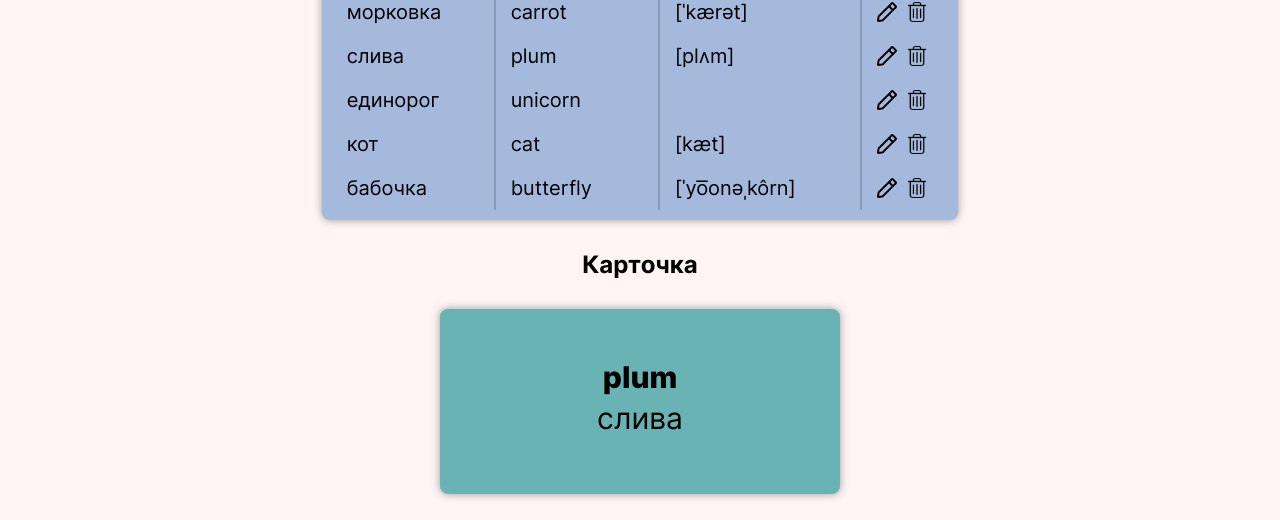
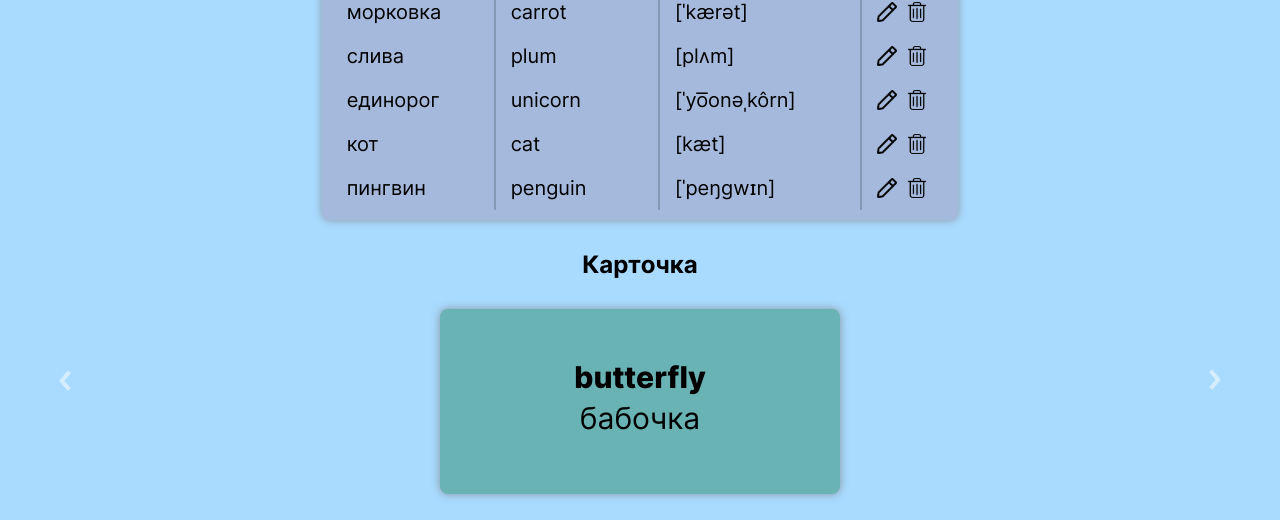
Before and after one commit to bittermil/learn-words-app-in-process, a React (Create React App) app in the folder words/: page / in a window 1280 px wide. Shown: the part 420-940 px from the top of the page. Built offline with nearby package versions, Linux system fonts and the light colour scheme.

Commit message:
slider added

```diff
--- a/words/src/App.js
+++ b/words/src/App.js
@@ -1,7 +1,7 @@
 import './App.css'
 import React from 'react'
 import WordList from './components/Wordlist';
-import Wordcard from './components/Wordcard';
+import WordcardSlider from './components/WordcardSlider';
 import Header from './components/Header';
 import Footer from './components/Footer';
 
@@ -13,7 +13,7 @@ function App() {
           <WordList/>
 
           <h2>Карточка</h2>
-          <Wordcard english={"plum"} russian={"слива"} transcription={"[plʌm]"} front></Wordcard>
+          <WordcardSlider></WordcardSlider>
         </main>
         <Footer/>
     </div>
--- a/words/src/components/Wordcard.jsx
+++ b/words/src/components/Wordcard.jsx
@@ -6,6 +6,7 @@ let cx = classNames.bind(styles);
 
 function Card(props) {
   const [flipped, setSide] = useState("false");
+  console.log(props);
 
   const toggleClass = () => {
     setSide(!flipped);
@@ -15,9 +16,12 @@ function Card(props) {
     flipped: flipped,
   });
 
+  let isCardDisplay = cx("container", {
+    active: props.order === props.index,
+  });
+
   return (
-    <>
-      <div className={styles.container}>
+    <div className={isCardDisplay}>
       <div className={cardStyle} onClick={toggleClass}>
         <div className={styles.front}>
           <div className={styles.english}>{props.english}</div>
@@ -29,8 +33,6 @@ function Card(props) {
         </div>
       </div>
     </div>
-      ;
-    </>
   );
 }
 
--- /dev/null
+++ b/words/src/components/WordcardSlider.jsx
@@ -0,0 +1,37 @@
+import React, { useState } from "react";
+import Card from "./Wordcard";
+import styles from "./assets/WordcardSlider.module.css";
+import { wordsData } from "./words";
+
+function WordcardSlider() {
+  const [index, setIndex] = useState(0);
+
+  const nextSlide = () => {
+    setIndex(index + 1);
+    if (index === wordsData.length - 1) setIndex(0);
+  };
+
+  const prevSlide = () => {
+    if (index > 0) setIndex(index - 1);
+    if (index === 0) setIndex(wordsData.length - 1);
+  };
+
+  return (
+    <>
+      <div className={styles.gallery}>
+        <div onClick={prevSlide} className={styles.arrowLeft}></div>
+        <div className={styles.slider}>
+          {wordsData.map((word, i) => (
+            <Card index={index} order={i} key={word.id} {...word}></Card>
+          ))}
+        </div>
+        <div onClick={nextSlide} className={styles.arrowRight}></div>
+      </div>
+      <div className={styles.slideCount}>
+        {index + 1} / {wordsData.length}
+      </div>
+    </>
+  );
+}
+
+export default WordcardSlider;
--- a/words/src/components/assets/Wordcard.module.css
+++ b/words/src/components/assets/Wordcard.module.css
@@ -1,10 +1,10 @@
 @import "./variables.css";
 
 .container {
-  width: 400px;
-  height: 300px;
+  height: 220px;
   margin: 0 auto;
   position: relative;
+  opacity: 0.6;
   -webkit-perspective: 800px;
   -moz-perspective: 800px;
   -o-perspective: 800px;
@@ -12,10 +12,11 @@
 }
 
 .card {
+  display: none;
   width: 100%;
+  max-width: 400px;
   height: 185px;
   margin: 10px auto 30px;
-  position: absolute;
   -webkit-transition: -webkit-transform 1s;
   -moz-transition: -moz-transform 1s;
   -o-transition: -o-transform 1s;
@@ -72,3 +73,13 @@
   -o-transform: rotateY(180deg);
   transform: rotateY(180deg);
 }
+
+.container.active {
+  width: 100%;
+  transition: opacity 1.5s ease;
+  opacity: 1;
+}
+
+.container.active .card {
+  display: block;
+}
--- /dev/null
+++ b/words/src/components/assets/WordcardSlider.module.css
@@ -0,0 +1,43 @@
+.gallery {
+  position: relative;
+}
+
+.arrowRight {
+  cursor: pointer;
+  background: url("./images/gray-arrow.png") center no-repeat;
+  border-radius: 100%;
+  width: 30px;
+  height: 30px;
+  position: absolute;
+  right: 50px;
+  top: 30%;
+  z-index: 1000;
+}
+
+.arrowLeft {
+  cursor: pointer;
+  background: url("./images/gray-arrow.png") center no-repeat;
+  border-radius: 100%;
+  width: 30px;
+  height: 30px;
+  position: absolute;
+  transform: scale(-1, 1);
+  left: 50px;
+  top: 30%;
+  z-index: 1000;
+}
+
+.arrowRight:hover,
+.arrowLeft:hover {
+  box-shadow: #81528f 0 0 8px;
+}
+
+.slider {
+  display: flex;
+  justify-content: space-between;
+}
+
+.slideCount {
+  text-align: center;
+  margin: 0 auto 20px;
+}
--- a/words/src/components/words.js
+++ b/words/src/components/words.js
@@ -50,7 +50,7 @@ export const wordsData = [
     {
       id: "10872",
       english: "unicorn",
-      transcription: "",
+      transcription: "[ˈyo͞onəˌkôrn]",
       russian: "единорог",
       tags: "Array",
       tags_json: "null",
@@ -65,10 +65,10 @@ export const wordsData = [
     },
     {
       id: "10879",
-      english: "butterfly",
-      transcription: "[ˈyo͞onəˌkôrn]",
-      russian: "бабочка",
-      tags: "сказка",
+      english: "penguin",
+      transcription: "[ˈpeŋɡwɪn]",
+      russian: "пингвин",
+      tags: "животные",
       tags_json: '["u0441u043au0430u0437u043au0430"]',
     },
   ];
--- a/words/src/index.css
+++ b/words/src/index.css
@@ -1,5 +1,5 @@
 body {
-  background: #fff5f5;
+  background: #a8dbff;
   min-height: 100vh;
   margin: 0;
   font-family: -apple-system, BlinkMacSystemFont, "Segoe UI", "Roboto", "Oxygen",
@@ -7,6 +7,12 @@ body {
     sans-serif;
   -webkit-font-smoothing: antialiased;
   -moz-osx-font-smoothing: grayscale;
+  -webkit-touch-callout: none; /* iOS Safari */
+  -webkit-user-select: none; /* Chrome/Safari/Opera */
+  -khtml-user-select: none; /* Konqueror */
+  -moz-user-select: none; /* Firefox */
+  -ms-user-select: none; /* Internet Explorer/Edge */
+  user-select: none;
 }
 
 code {
```
Also changed, not shown: words/src/Wordcard.jsx (deleted, +0 -31 lines), words/src/components/assets/images/gray-arrow.png (added). Lines whose indentation alone changed are shown as unchanged.
